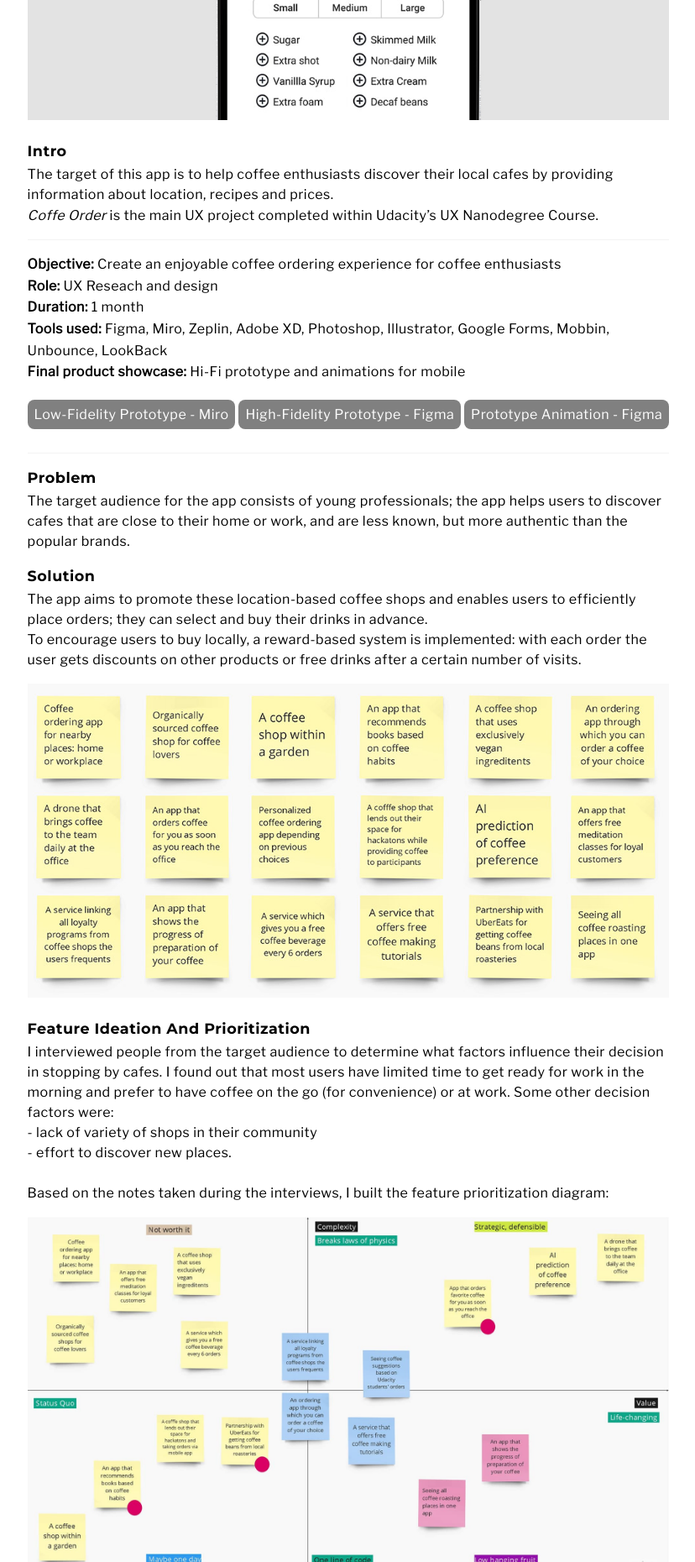
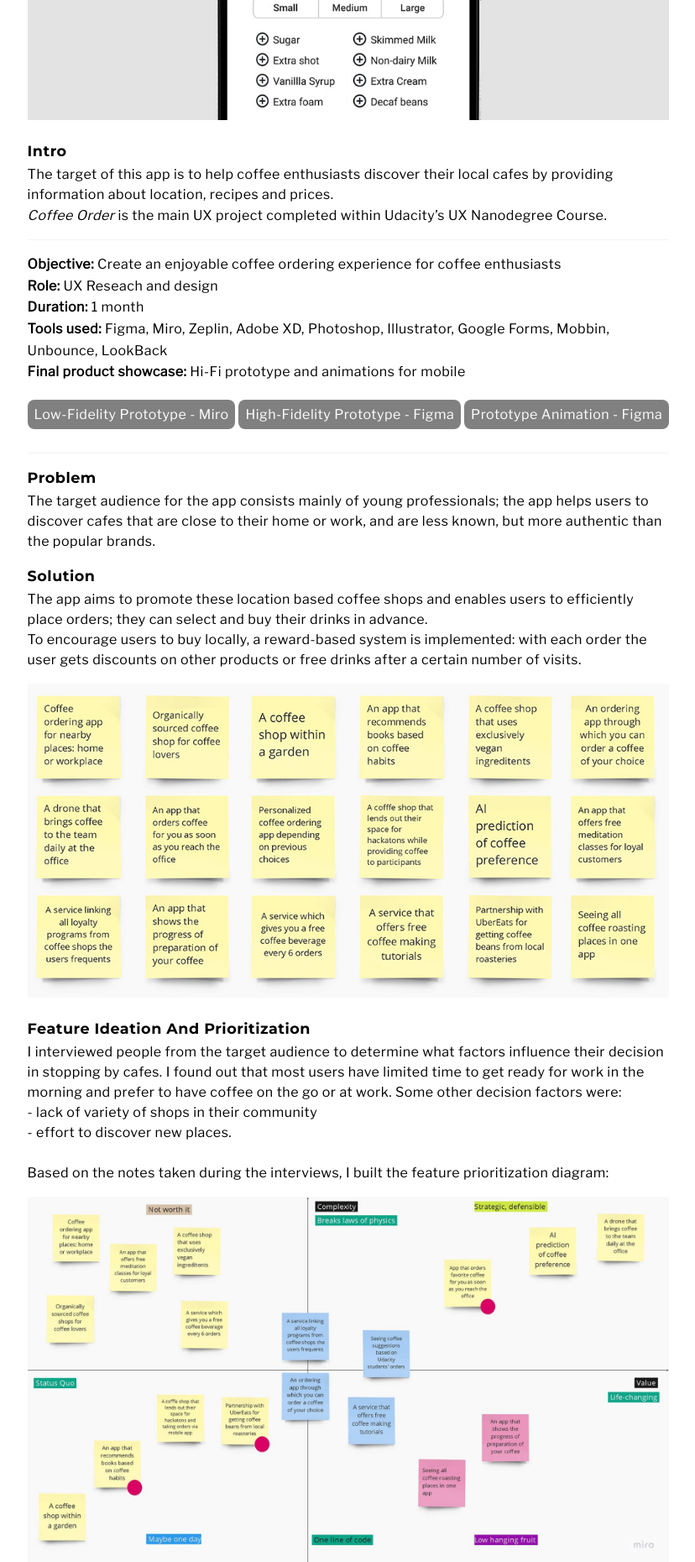
Before and after one commit to sabinaioana25/Portfolio, a PHP site: page /html/202006-udacity-uxproject.html in a window 1280 px wide. Shown: the part 609-2469 px from the top of the page at 84% size, without its empty margins (225-1053 px from the left). Run offline with PHP 8.4, Linux system fonts and the light colour scheme; some web fonts are replaced.

Commit message:
rectified mistakes in one of the older projects

```diff
--- a/html/202006-udacity-uxproject.html
+++ b/html/202006-udacity-uxproject.html
@@ -42,7 +42,7 @@
                 <h3 class="detail-header-h3">intro</h3>
                 <p class="short-detail">The target of this app is to help coffee enthusiasts discover their local cafes by providing information about location,
                     recipes and prices.<br>
-                    <i>Coffe Order</i> is the main UX project completed within Udacity’s UX Nanodegree Course.</p>
+                    <i>Coffee Order</i> is the main UX project completed within Udacity’s UX Nanodegree Course.</p>
 
                 <hr class="detail-hr">
                 <div class="project-technical-details">
@@ -63,10 +63,10 @@
 
                 <hr class="detail-hr">
                 <h3 class="detail-header-h3" id="problem">problem</h3>
-                <p>The target audience for the app consists of young professionals; the app helps users to discover cafes that are close to their
+                <p>The target audience for the app consists mainly of young professionals; the app helps users to discover cafes that are close to their
                     home or work, and are less known, but more authentic than the popular brands.</p>
                 <h3 class="detail-header-h3">solution</h3>
-                <p>The app aims to promote these location-based coffee shops and enables users to efficiently place orders; they can select and buy
+                <p>The app aims to promote these location based coffee shops and enables users to efficiently place orders; they can select and buy
                     their drinks in advance.
                 <br>To encourage users to buy locally, a reward-based system is implemented: with each order the user gets discounts on other
                     products or free drinks after a certain number of visits.
@@ -74,7 +74,7 @@
                 <img src="../images/uxnd-project-coffee-order-app/2020-uxproj-feature-ideation.jpg" class="thumb-proj-ux" alt="feature ideation">
                 <h3 class="detail-header-h3">feature ideation and prioritization</h3>
                 <p>I interviewed people from the target audience to determine what factors influence their decision in stopping by cafes.
-                    I found out that most users have limited time to get ready for work in the morning and prefer to have coffee on the go (for convenience)
+                    I found out that most users have limited time to get ready for work in the morning and prefer to have coffee on the go
                     or at work. Some other decision factors were: <br>
                     - lack of variety of shops in their community<br>
                     - effort to discover new places.
@@ -97,10 +97,10 @@
                 <img src="../images/uxnd-project-coffee-order-app/2020-uxproj-midterm.jpg" class="thumb-proj-ux" />
                 <h3 class="detail-header-h3">a/b testing</h3>
                 <p>I carried out multiple tests of my app design and found out that:<br>
-                    - there was no issue with the flow of the process; it is similar to the usual order process in the other coffee ordering apps (e.g. Costa)<br>
+                    - there was no issue with the process flow; it is similar to the usual order process in the other coffee ordering apps (e.g. Costa)<br>
                     - the users have no problem navigativ the app, as the design is minimalistic and experience, intuitive <br>
                     - the list of ingredients needs a better sorting system (e.g. non-dairy milk should offer multiple options, if available) <br>
-                    - the app is should implement a 'pick-up time' feature <br>
+                    - the app is should implement a pick-up time feature <br>
                 </p>
                 <img src="../images/uxnd-project-coffee-order-app/2020-uxproj-user-flow-diagram.jpg" class="thumb-proj-ux" />
                 <h3 class="detail-header-h3">prototype iteration</h3>
@@ -121,7 +121,7 @@
                 </div>
                 <h3 class="detail-header-h3">high-fidelity prototyping</h3>
                 <p>The app hasn't been rolled out yet.
-                Potential next steps would be to programme in Kotlin, test it within a small community and launch on Google App Store.
+                Potential next steps would be to develop it in Kotlin, test it within a small community and launch it on the Google App Store.
                 <div class="detail-image-flex-mockup-9">
                     <img src="../images/uxnd-project-coffee-order-app/2020-uxproj-image-1.jpg" />
                     <img src="../images/uxnd-project-coffee-order-app/2020-uxproj-image-2.jpg" />
--- a/styles/images.css
+++ b/styles/images.css
@@ -38,6 +38,10 @@
     -webkit-border-radius: 4px;
 }
 
+.thumb-project :hover{
+    opacity: 0.4;
+}
+
 .detail-wrapper > img {
     width: 100%;
     height: auto;
```
